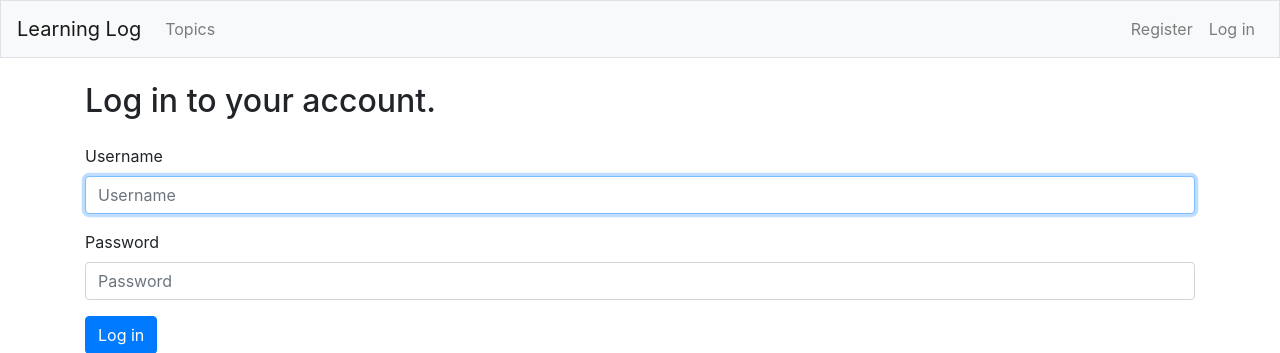
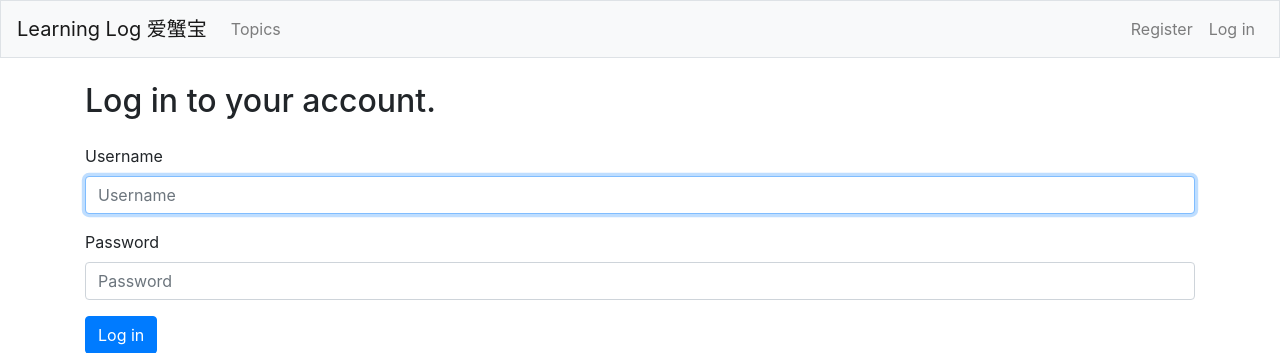
Before and after one commit to ApolloYvan/learning-logs, a Django app: page /users/login/?next=/topic/1 in a window 1280 px wide. Shown: the top 353 px of the page. Run offline with Django 4.2, Linux system fonts and the light colour scheme; some libraries are stand-ins or nearby versions.

Commit message:
update base tempalte

```diff
--- a/learning_logs/templates/learning_logs/base.html
+++ b/learning_logs/templates/learning_logs/base.html
@@ -17,7 +17,7 @@
 	<nav class="navbar navbar-expand-md navbar-light bg-light mb-4 border">
 
 		<a class="navbar-brand" href="{% url 'learning_logs:index'%}">
-			Learning Log
+			Learning Log 爱蟹宝
 		</a>
 
 		<button class="navbar-toggler" type="button" data-toggle="collapse"
```
